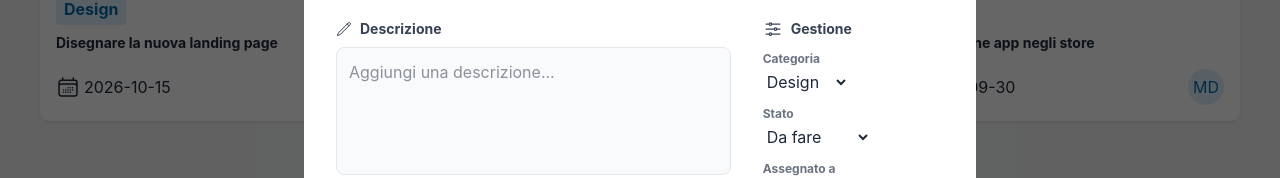
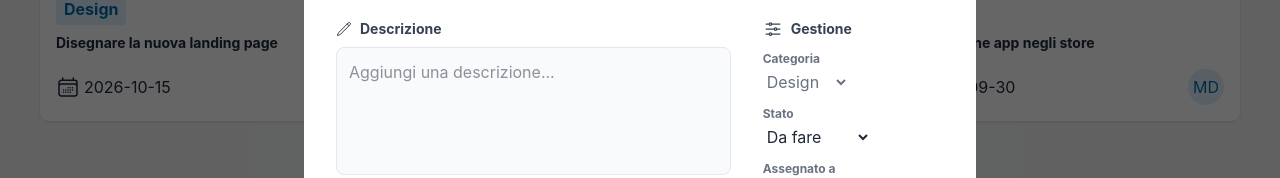
Before and after one commit to giordanam/MyTaskboard, a React (Vite) app in the folder task-board-react/: page / in a window 1280 px wide. Both pictures are taken after a click on the button "Nuova attività". Shown: the part 235-413 px from the top of the page. Built offline with nearby package versions, Linux system fonts and the light colour scheme.

Commit message:
feat: implement task update logic and form submission

```diff
--- a/task-board-react/src/App.jsx
+++ b/task-board-react/src/App.jsx
@@ -63,6 +63,21 @@ function App() {
   function handleEditTask(taskToEdit)  {
     setSelectedTask(taskToEdit)
     setModalOpen(true)
+  }
+
+  function handleSaveForm(tasks) {
+    if(selectedTask) {
+      const updatedTask = {...tasks, id: selectedTask.id}
+
+      editTask(updatedTask)
+    }else {
+      const newTask = {...tasks, id: crypto.randomUUID() }
+
+      addTask(newTask)
+    }
+
+    setModalOpen(false)
+    setSelectedTask(null)
   }
 
   return (
@@ -138,7 +153,7 @@ function App() {
           </form>
           <List tasks={tasks} onEditTask={handleEditTask}/>
         </div>
-        {isModalOpen && <DetailModal onClose={() => setModalOpen(false)} task={selectedTask} addTask={addTask} />}
+        {isModalOpen && <DetailModal onClose={() => setModalOpen(false)} onSave={handleSaveForm} task={selectedTask} addTask={addTask} />}
       </div>
   )
 }
--- a/task-board-react/src/components/Card.jsx
+++ b/task-board-react/src/components/Card.jsx
@@ -15,7 +15,7 @@ export default function Card({task, onEditTask}) {
     }
 
     return (
-        <div onClick={onEditTask} className="bg-white p-4 rounded-lg shadow task-card cursor-pointer" data-id="${tasks.id}">
+        <div onClick={() => onEditTask(task)} className="bg-white p-4 rounded-lg shadow task-card cursor-pointer" data-id="${tasks.id}">
             <div className="mb-2">
                 <span className="inline-block px-2 py-1 font-bold text-sky-700 bg-sky-100 rounded">{categoryLabels[task.category]}</span>
             </div>
--- a/task-board-react/src/components/DetailModal.jsx
+++ b/task-board-react/src/components/DetailModal.jsx
@@ -1,13 +1,13 @@
 import {useState} from 'react'
 import Form from "./Form.jsx";
 
-export default function DetailModal({onClose, task, addTask}) {
+export default function DetailModal({onClose, task, addTask, onSave}) {
     const [showWarning, setShowWarning] = useState(false)
     return (
         <>
             <div className="fixed inset-0 bg-black/60 z-40 flex items-center justify-center p-4">
                 <div className="relative bg-white rounded-xl w-full max-w-2xl p-0 overflow-hidden max-h-[90vh]">
-                    <Form onClose={() => setShowWarning(true)} task={task} addTask={addTask}/>
+                    <Form onClose={() => setShowWarning(true)} task={task} addTask={addTask} onSave={onSave}/>
                 </div>
             </div>
 
--- a/task-board-react/src/components/Form.jsx
+++ b/task-board-react/src/components/Form.jsx
@@ -1,4 +1,4 @@
-export default function Form({onClose, task, addTask}) {
+export default function Form({onClose, task, onSave}) {
     const isNewTask = task === null
 
     function handleSubmit(e) {
@@ -6,7 +6,7 @@ export default function Form({onClose, task, addTask}) {
 
         const formData = new FormData(e.target)
         const taskData = Object.fromEntries(formData.entries())
-        addTask(taskData)
+        onSave(taskData)
     }
 
     return(
@@ -22,9 +22,9 @@ export default function Form({onClose, task, addTask}) {
                 </button>
                 <div className="p-8 flex-1 overflow-y-auto">
                     <div className="mb-8 pr-10">
-                            <span id="task-label"
+                        <span id="task-label"
                                   className="hidden mt-6 px-2 py-1 font-bold text-sky-700 bg-sky-100 rounded"></span>
-                        <input id="task-title" type="text" name="title" placeholder="Titolo"
+                        <input id="task-title" type="text" name="title" placeholder="Titolo" defaultValue={task ? task.title : ''}
                                className="w-full text-3xl font-bold focus:outline-none" required/>
                         <span id="task-state"
                               className="hidden mt-4 px-2 py-1 font-bold text-green-700 bg-green-100 rounded"></span>
@@ -40,7 +40,7 @@ export default function Form({onClose, task, addTask}) {
                                     </svg>
                                     Descrizione
                                 </h3>
-                                <textarea name="description" id="task-description"
+                                <textarea name="description" id="task-description" defaultValue={task ? task.description : ''}
                                           className="w-full p-3 h-32 bg-gray-50 resize-none border border-gray-200 rounded-lg focus:outline-none focus:border-sky-600 focus:ring-1 focus:ring-sky-600"
                                           placeholder="Aggiungi una descrizione..."></textarea>
                             </div>
@@ -93,16 +93,21 @@ export default function Form({onClose, task, addTask}) {
                                 </h3>
                                 <label htmlFor="task-category"
                                        className="mt-3 block text-xs font-bold text-gray-500">Categoria</label>
-                                <select id="task-category" name="category" defaultValue="design"
-                                        className="mt-1 focus:outline-none focus:border-sky-600 focus:ring-1 focus:ring-aky-600 rounded-xl">
+                                <select id="task-category" name={isNewTask ? "category" : ''} defaultValue={task ? task.category : "design"}
+                                        className="mt-1 focus:outline-none focus:border-sky-600 focus:ring-1 focus:ring-aky-600 rounded-xl
+                                         ${!isNewTask ? 'bg-gray-200 text-gray-500 cursor-not-allowed' : 'bg-white text-gray-900'}`}}"
+                                        disabled={!isNewTask}>
                                     <option value="design">Design</option>
                                     <option value="dev">Sviluppo</option>
                                     <option value="bug">Bug</option>
                                     <option value="release">Release</option>
                                 </select>
+                                {!isNewTask && (
+                                    <input type="hidden" name="category" value={task.category} />
+                                )}
                                 <label htmlFor="task-status"
                                        className="mt-3 block text-xs font-bold text-gray-500">Stato</label>
-                                <select id="task-status" name="status" defaultValue="Da fare"
+                                <select id="task-status" name="status" defaultValue={task ? task.status : "to-do"}
                                         className="mt-1 focus:outline-none focus:border-sky-600 focus:ring-1 focus:ring-aky-600 rounded-xl">
                                     <option value="to-do">Da fare</option>
                                     <option value="in-progress">In corso</option>
@@ -110,7 +115,7 @@ export default function Form({onClose, task, addTask}) {
                                 </select>
                                 <label htmlFor="task-user" className="mt-3 block text-xs font-bold text-gray-500">Assegnato
                                     a</label>
-                                <select id="task-user" name="user" defaultValue="giordana"
+                                <select id="task-user" name="user" defaultValue={task ? task.user : "giordana"}
                                         className="mt-1 focus:outline-none focus:border-sky-600 focus:ring-1 focus:ring-aky-600 rounded-xl">
                                     <option value="giordana">Giordana Martucci</option>
                                     <option value="lucio">Lucio Morelli</option>
@@ -131,7 +136,7 @@ export default function Form({onClose, task, addTask}) {
                                 <div>
                                     <label htmlFor="task-expire"
                                            className="mt-3 block text-xs font-bold text-gray-500">Scadenza</label>
-                                    <input type="date" name="expire" id="task-expire"
+                                    <input type="date" name="expire" id="task-expire" defaultValue={task ? task.expire : ''}
                                            className="w-full bg-white border border-gray-200 text-sm rounded-md px-3 py-2 text-gray-700 focus:ring-2 focus:ring-sky-500 outline-none"
                                            required/>
                                 </div>
```
